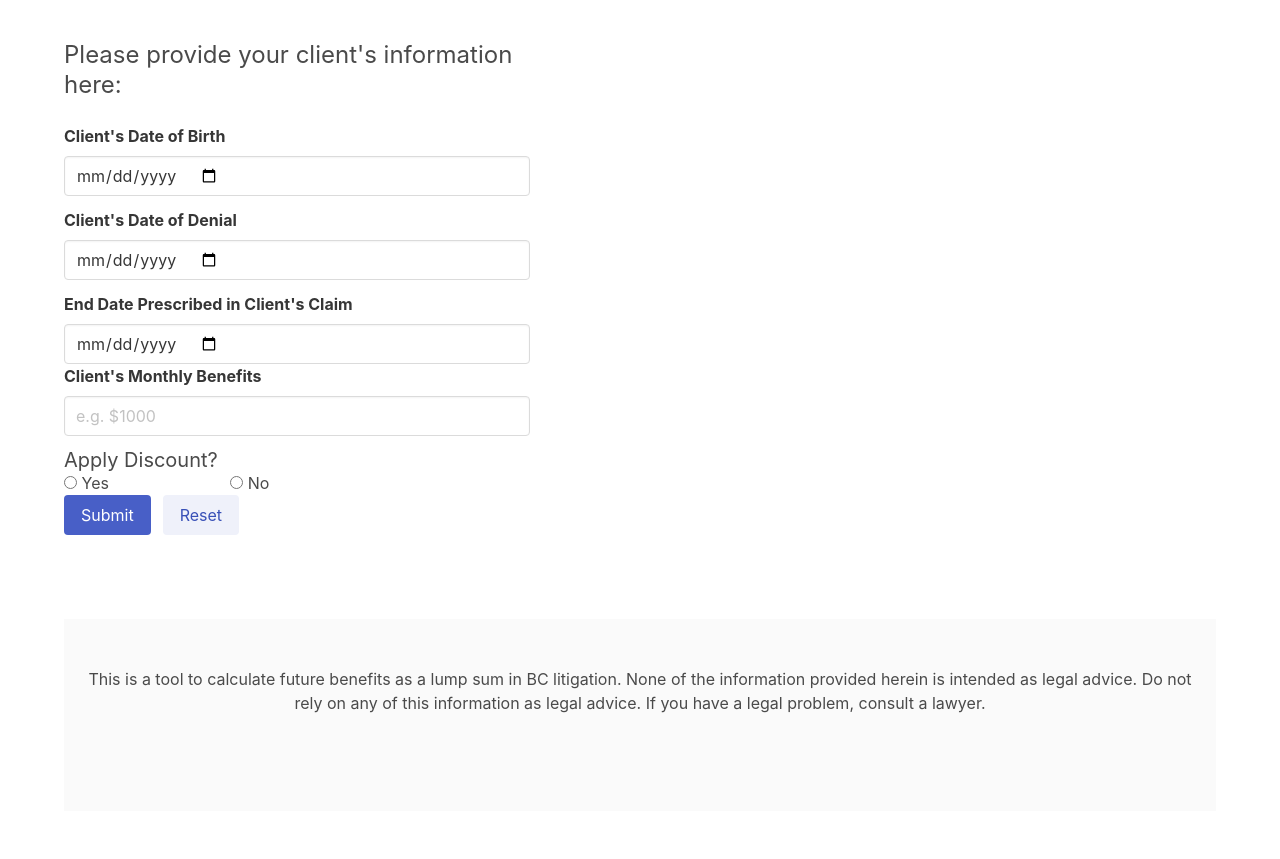
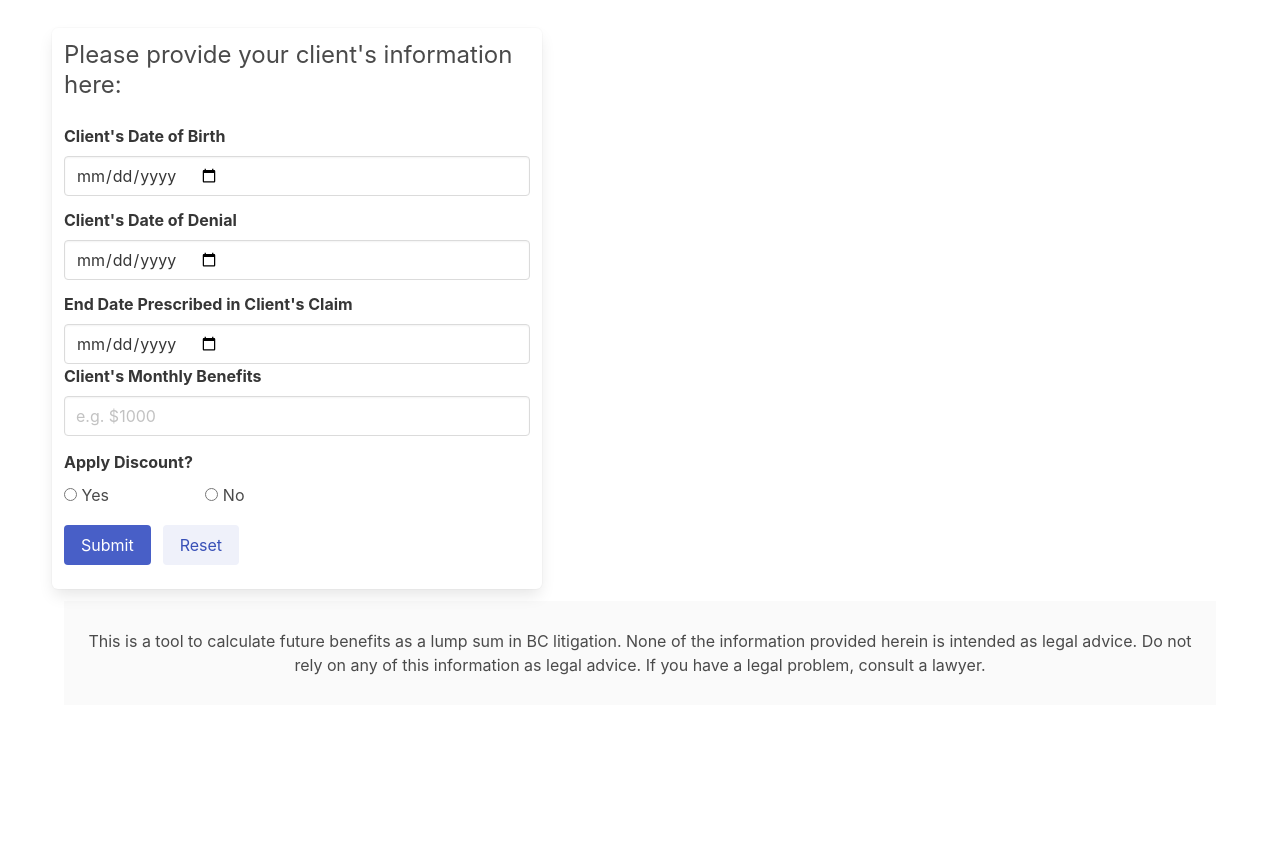
Before and after one commit to mneck/discount-rate-calculator, a plain HTML site: page index.html in a window 1280 px wide. Shown: the part 124-983 px from the top of the page. After the commit the page ends 877 px from the top, so only its background shows below. Drawn offline with nearby package versions, Linux system fonts and the light colour scheme.

Commit message:
more tweaks to index.html and styling

```diff
--- a/index.html
+++ b/index.html
@@ -15,26 +15,26 @@
     <nav class="navbar has-shadow is-white">
       <!-- abacus image -->
       <div class="navbar-brand">
-        <a class="navbar-item">
+        <div class="navbar-item">
           <img
             src="./abacus.jpg"
             alt="abacus image"
             style="max-height: 100px"
             class="py-2 px-2"
           />
-        </a>
-        <a class="navbar-item">
+        </div>
+        <div class="navbar-item">
           <h1 class="is-size-2">
             How to Valuate Long Term Disability Benefits in British Columbia
           </h1>
-        </a>
+        </div>
       </div>
     </nav>
 
     <section class="section">
       <div class="container">
-        <div class="columns">
-          <div class="column is-5">
+        <div class="columns is-flex-direction-column is-fullheight-100vh">
+          <div class="column is-5 box box-shadow">
             <h2 class="is-size-4 subtitle">
               Please provide your client's information here:
             </h2>
@@ -42,7 +42,7 @@
             <div class="field">
               <label class="label">Client's Date of Birth</label>
               <div class="control">
-                <input class="input" type="date" placeholder="Text input" />
+                <input id="dateofBirth" class="input" type="date" placeholder="Text input" />
               </div>
             </div>
             <div class="field">
@@ -63,10 +63,10 @@
               </div>
             </div>
           </div>
-            <div class="control">
+            <div class="control -">
               <label class="radio">
-                <p class="is-size-5 ">Apply Discount?</p>
-                <input type="radio" name="answer">
+                <label class=" label my-1 ">Apply Discount?</label>
+                <input class="my-3" type="radio" name="answer">
                 Yes
               </label>
               <label class="radio">
@@ -74,7 +74,7 @@
                 No
               </label>
             </div>
-          <div class="field is-grouped">
+          <div class="field is-grouped my-3">
             <div class="control">
               <button class="button is-link">Submit</button>
             </div>
@@ -83,14 +83,12 @@
             </div>
           </div>
           <!-- end of form -->
-          <div class="column is-3"></div>
-          <div class="column is-4"></div>
         </div>
       </div>
     <!-- </section> -->
     <!-- footer -->
-    <footer class="footer">
-  <div class="is-size-6 content has-text-centered">
+    <footer class="footer column is-narrow py-5">
+  <div class="is-size-6 my-1 content has-text-centered">
     <p>
       This is a tool to calculate future benefits as a lump sum in BC
         litigation. None of the information provided herein is intended as legal
```
Also changed, not shown: calculator.js (+13 -0 lines).
